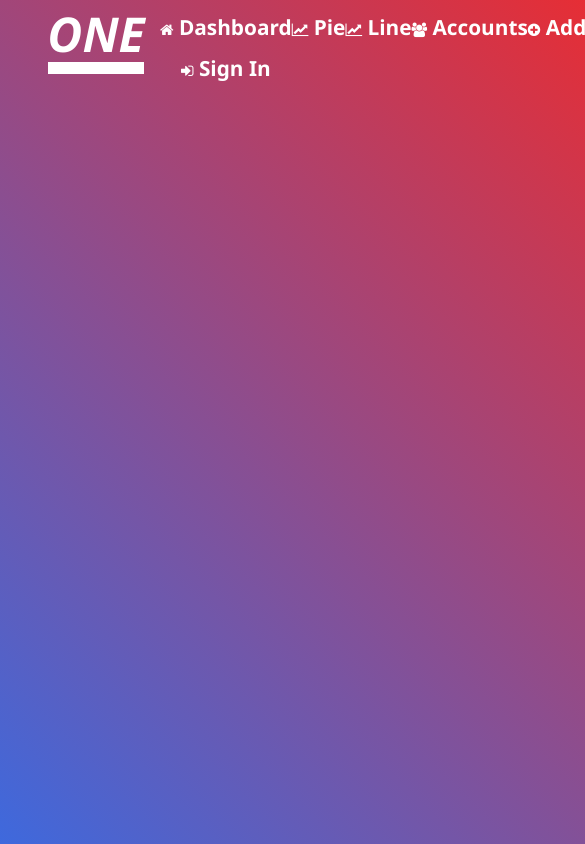
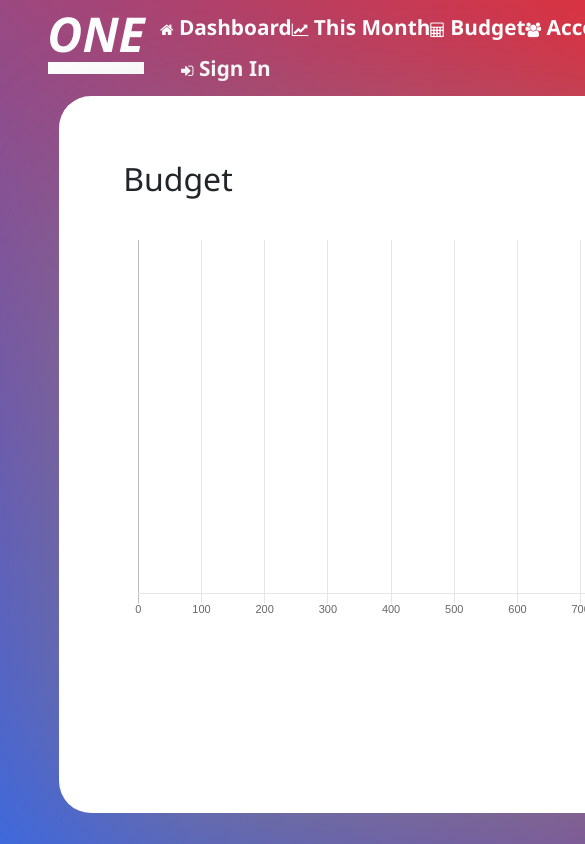
Before and after one commit to han-steve/ONE, a Vue app in the folder hackathon/: page /#/budget in a window 390 px wide. Shown: the top 844 px of the page, 585 px wide, since content can reach past the window. Built offline with nearby package versions, Linux system fonts and the light colour scheme; what vuefire would draw is missing.

Commit message:
added budget

```diff
--- a/hackathon/public/index.html
+++ b/hackathon/public/index.html
@@ -18,5 +18,6 @@
 <style>
   body {
     margin: 0;
+    background-color: #f7f7fc;
   }
 </style>
--- /dev/null
+++ b/hackathon/src/HorzBarChart.js
@@ -0,0 +1,11 @@
+import { HorizontalBar, mixins } from 'vue-chartjs'
+const { reactiveProp } = mixins
+
+export default {
+  extends: HorizontalBar,
+  mixins: [reactiveProp],
+  props: ['options'],
+  mounted () {
+    this.renderChart(this.chartData, this.options)
+  }
+}
--- /dev/null
+++ b/hackathon/src/components/Budget.vue
@@ -0,0 +1,161 @@
+<template>
+    <div class="container-1">
+        <main>
+            <div id="container-2">
+                <h2>Budget</h2>
+                <div class="chart">
+                    <horz-bar-chart :width="380" :height="280" id="myChart" :chart-data="datacollection" :options="chartOptions"></horz-bar-chart>
+                </div>
+            </div>
+        </main>
+    </div>
+</template>
+
+<script>
+    import HorzBarChart from "../HorzBarChart.js";
+    import { transactions } from "../firebase";
+
+    export default {
+        name: "budget",
+        components: {
+            HorzBarChart
+        },
+        data() {
+            return {
+                user: null,
+                chartOptions: {
+                    scales: {
+                        xAxes: [{
+                            ticks: {
+                                beginAtZero:true,
+                                fontFamily: "'Open Sans Bold', sans-serif",
+                                fontSize:11,
+                                suggestedMin: 0,
+                                suggestedMax: 800
+                            },
+                            scaleLabel:{
+                                display:false
+                            },
+                            gridLines: {
+                            },
+                            stacked: true
+                        }],
+                        yAxes: [{
+                            gridLines: {
+                                display:false,
+                                color: "#fff",
+                                zeroLineColor: "#fff",
+                                zeroLineWidth: 0
+                            },
+                            ticks: {
+                                fontFamily: "'Open Sans Bold', sans-serif",
+                                fontSize:11
+                            },
+                            stacked: true
+                        }]
+                    },
+                    legend:{
+                        display:true
+                    }
+                }
+            };
+        },
+        methods: {
+            getFirstDay() {
+                var date = new Date();
+                var firstDay = new Date(date.getFullYear(), date.getMonth(), 1);
+                return firstDay;
+            },
+            getLastDay() {
+                var date = new Date();
+                var lastDay = new Date(date.getFullYear(), date.getMonth() + 1, 0);
+                return lastDay;
+            },
+            reverseOrder(l) {
+                var reversed = [];
+                for(var i = l.length - 1; i >= 0; i--) {
+                    reversed.push(l[i]);
+                }
+                return reversed;
+            },
+            randoColor() {
+                return "rgba( " + Math.floor(Math.random()*256) + "," + Math.floor(Math.random()*256) + "," + Math.floor(Math.random()*256) + ",1)";
+            }
+        },
+        firebase: {
+            list: transactions.orderByChild("date")
+        },
+        mounted() {
+            console.log("I'm mounted!");
+            this.user = Window.states.username;
+        },
+        computed: {
+            datacollection: function() {
+                if (!this.user) {
+                    return null;
+                } else {
+                    return {
+                        type: "horizontalBar",
+                        labels: ["Spendings"],
+                        datasets: this.spendings
+                    };
+                }
+            },
+            spendings: function() {
+                var firstDay = this.getFirstDay();
+                var lastDay = this.getLastDay();
+                var sorted = this.list;
+                var spendings = [];
+                for(var i = 0; i < sorted.length; i++) {
+                    if(sorted[i].username === this.user
+                        && new Date(sorted[i].date) >= firstDay && new Date(sorted[i].date) <= lastDay
+                        && sorted[i].amount < 0) {
+                        spendings.push({label: sorted[i].memo, data: [Math.abs(sorted[i].amount)], backgroundColor: this.randoColor()});
+                    }
+                }
+                console.log(spendings);
+                return spendings;
+            }
+        }
+    };
+</script>
+
+<style scoped>
+    main {
+        background-color: #f7f7fc;
+        display: grid;
+        height: 100vh;
+        align-content: center;
+        align-items: center;
+        padding: 0 15%;
+    }
+    h2 {
+        font-size: 2em;
+        margin-top: 0;
+        margin-bottom: 1em;
+    }
+    #signupButton {
+        margin-left: 1%;
+    }
+    .container-1 {
+        display: grid;
+        align-items: center;
+        align-content: center;
+    }
+    #container-2 {
+        background-color: white;
+        height: 85vh;
+        padding: 4em;
+        border-radius: 2em;
+        box-shadow: -5px 29px 162px -54px grey;
+    }
+    @media only screen and (max-width: 1100px) {
+        main {
+            height: 85vh;
+            border-radius: 1em;
+            padding: 0 5%;
+            margin: 0 5vw;
+            background-color: transparent;
+        }
+    }
+</style>
--- a/hackathon/src/components/LineChart.vue
+++ b/hackathon/src/components/LineChart.vue
@@ -2,7 +2,7 @@
   <div class="container-1">
     <main>
       <div id="container-2">
-        <h2>Chart</h2>
+        <h2>This Month</h2>
         <div class="chart">
           <line-chart :width="400" :height="350" id="myChart" :chart-data="datacollection" :options="chartOptions"></line-chart>
         </div>
@@ -27,7 +27,12 @@
                     scales: {
                         xAxes: [{
                             type: 'time',
-                            distribution: 'series'
+                            distribution: 'linear',
+                            time: {
+                                unit: 'day',
+                                min: this.getFirstDay(),
+                                max: this.getLastDay()
+                            }
                         }]
                     },
                     maintainAspectRatio:false
@@ -37,7 +42,7 @@
         methods: {
             getFirstDay() {
                 var date = new Date();
-                var firstDay = new Date(date.getFullYear(), date.getMonth(), 0);
+                var firstDay = new Date(date.getFullYear(), date.getMonth(), 1);
                 return firstDay;
             },
             getLastDay() {
@@ -57,6 +62,7 @@
             list: transactions.orderByChild("date")
         },
         mounted() {
+            console.log("I'm mounted!");
             this.user = Window.states.username;
         },
         computed: {
@@ -65,18 +71,21 @@
                     return null;
                 } else {
                     return {
+                        // labels: this.getDaysOfMonth,
                         datasets: [
                             {
                                 label: "Earnings",
                                 data: this.earnings,
                                 fill: false,
                                 borderColor: "#53f442"
+                                // backgroundColor: "#53f442"
                             },
                             {
                                 label: "Spendings",
                                 data: this.spendings,
                                 fill: false,
                                 borderColor: "#e82929"
+                                // backgroundColor: "#e82929"
                             }
                             ,
                             {
@@ -84,6 +93,7 @@
                                 data: this.balance,
                                 fill: false,
                                 borderColor: "#000000"
+                                // backgroundColor: "#e82929"
                             }
                         ]
                     };
@@ -131,6 +141,7 @@
                         balance.push({x: new Date(sorted[i].date), y: sum});
                     }
                 }
+                console.log(balance);
                 return balance;
             }
         }
--- a/hackathon/src/components/NavTpl.vue
+++ b/hackathon/src/components/NavTpl.vue
@@ -15,19 +15,16 @@
             <i class="fa fa-home"></i> Dashboard
           </a>
         </div>
-        <!--<div>-->
-        <!--<a class="navbar-brand" :href="`#/`"><i class="fa fa-shopping-cart" aria-hidden="true"></i> Transactions </a>-->
-        <!--</div>-->
         <div class="nav-options">
-          <a class="navbar-brand" @click="chart()">
-            <i class="fa fa-line-chart" aria-hidden="true"></i> Pie
+          <a class="navbar-brand" @click="line()">
+            <i class="fa fa-line-chart" aria-hidden="true"></i> This Month
           </a>
         </div>
-        <div class="nav-options">
-          <a class="navbar-brand" @click="line()">
-            <i class="fa fa-line-chart" aria-hidden="true"></i> Line
-          </a>
-        </div>
+          <div class="nav-options">
+              <a class="navbar-brand" @click="budget()">
+                  <i class="fa fa-calculator" aria-hidden="true"></i> Budget
+              </a>
+          </div>
         <div class="nav-options">
           <a class="navbar-brand" @click="account()">
             <i class="fa fa-users" aria-hidden="true"></i> Accounts
@@ -62,13 +59,13 @@ export default {
       if (Window.states.username === "") this.$router.push({ path: "/" });
       else this.$router.push({ path: "/dashboard" });
     },
-    chart() {
-      if (Window.states.username === "") this.$router.push({ path: "/" });
-      else this.$router.push({ path: "/spendingchart" });
-    },
     line() {
         if (Window.states.username === "") this.$router.push({ path: "/" });
         else this.$router.push({ path: "/linechart" });
+    },
+    budget() {
+        if (Window.states.username === "") this.$router.push({ path: "/" });
+        else this.$router.push({ path: "/budget" });
     },
     account() {
       if (Window.states.username === "") this.$router.push({ path: "/" });
--- a/hackathon/src/components/SpendingChart.vue
+++ b/hackathon/src/components/SpendingChart.vue
@@ -2,7 +2,7 @@
   <div class="container-1">
     <main>
       <div id="container-2">
-        <h2>Chart</h2>
+        <h2>Spendings</h2>
         <div class="chart">
           <pie-chart id="myChart" :chart-data="datacollection" :options="chartOptions"></pie-chart>
         </div>
@@ -19,7 +19,8 @@ export default {
   name: "chart",
   components: {
       PieChart
-},
+  },
+  props: ['sorted'],
   data() {
     return {
       user: null,
@@ -72,12 +73,12 @@ export default {
     },
     filteredNames1: function() {
       var final = [];
-      for (let i = 0; i < this.list.length; i++) {
+      for (let i = 0; i < this.sorted.length; i++) {
         if (
-          this.list[i].username === this.user &&
-          !final.includes(this.list[i].category)
+            this.sorted[i].username === this.user &&
+          !final.includes(this.sorted[i].category)
         ) {
-          final.push(this.list[i].category);
+          final.push(this.sorted[i].category);
         }
       }
       return final;
@@ -90,12 +91,12 @@ export default {
         final.push(0);
       }
       for (let j = 0; j < arr.length; j++) {
-        for (let i = 0; i < this.list.length; i++) {
+        for (let i = 0; i < this.sorted.length; i++) {
           if (
-            this.list[i].category === arr[j] &&
-            this.list[i].username === this.user
+            this.sorted[i].category === arr[j] &&
+            this.sorted[i].username === this.user
           ) {
-            final[j] += parseFloat(this.list[i].amount);
+            final[j] += parseFloat(this.sorted[i].amount);
           }
         }
       }
@@ -124,12 +125,12 @@ export default {
         final.push(0);
       }
       for (let j = 0; j < arr.length; j++) {
-        for (let i = 0; i < this.list.length; i++) {
+        for (let i = 0; i < this.sorted.length; i++) {
           if (
-            this.list[i].category === arr[j] &&
-            this.list[i].username === this.user
+            this.sorted[i].category === arr[j] &&
+            this.sorted[i].username === this.user
           ) {
-            final[j] += parseFloat(Math.abs(this.list[i].amount));
+            final[j] += parseFloat(Math.abs(this.sorted[i].amount));
           }
         }
       }
@@ -142,8 +143,8 @@ export default {
 
 <style scoped>
 main {
-  background-color: #f7f7fc;
-  display: grid;
+  /*background-color: #f7f7fc;*/
+  /*display: grid;*/
   height: 100vh;
   align-content: center;
   align-items: center;
@@ -158,12 +159,13 @@ h2 {
   margin-left: 1%;
 }
 .container-1 {
-  display: grid;
+  /*display: grid;*/
   align-items: center;
   align-content: center;
+  padding: 2%;
 }
 #container-2 {
-  background-color: white;
+  background-color: #f7f7fc;
   padding: 4em;
   border-radius: 2em;
   box-shadow: -5px 29px 162px -54px grey;
@@ -176,7 +178,5 @@ h2 {
     margin: 0 5vw;
     background-color: transparent;
   }
-  #myChart {
-  }
 }
 </style>
--- a/hackathon/src/router/index.js
+++ b/hackathon/src/router/index.js
@@ -5,8 +5,9 @@ import SignUp from "@/components/SignUp";
 import Dashboard from "@/components/Dashboard";
 import Accounts from "@/components/Accounts";
 import AddEntry from "@/components/AddEntry";
-import spendingchart from "@/components/SpendingChart";
 import LineChart from "@/components/LineChart";
+import HorzBarChart from "@/components/Budget";
+
 
 Vue.use(Router);
 
@@ -28,14 +29,14 @@ export default new Router({
       component: Dashboard
     },
     {
-      path: "/spendingchart",
-      name: "chart",
-      component: spendingchart
-    },
-    {
         path: "/linechart",
         name: "line",
         component: LineChart
+    },
+    {
+        path: "/budget",
+        name: "budget",
+        component: HorzBarChart
     },
     {
         path: "/accounts",
```
Also changed, not shown: hackathon/src/components/Dashboard.vue (+12 -6 lines).
